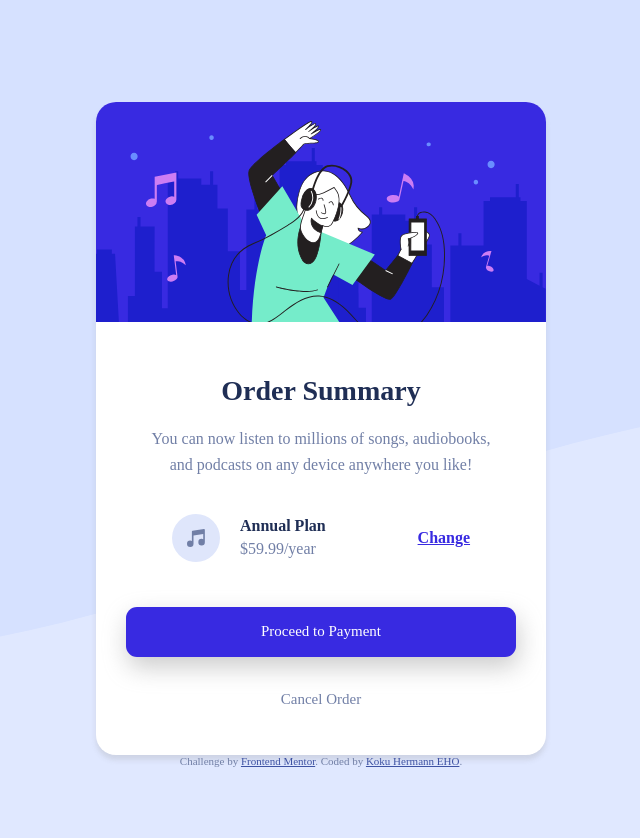
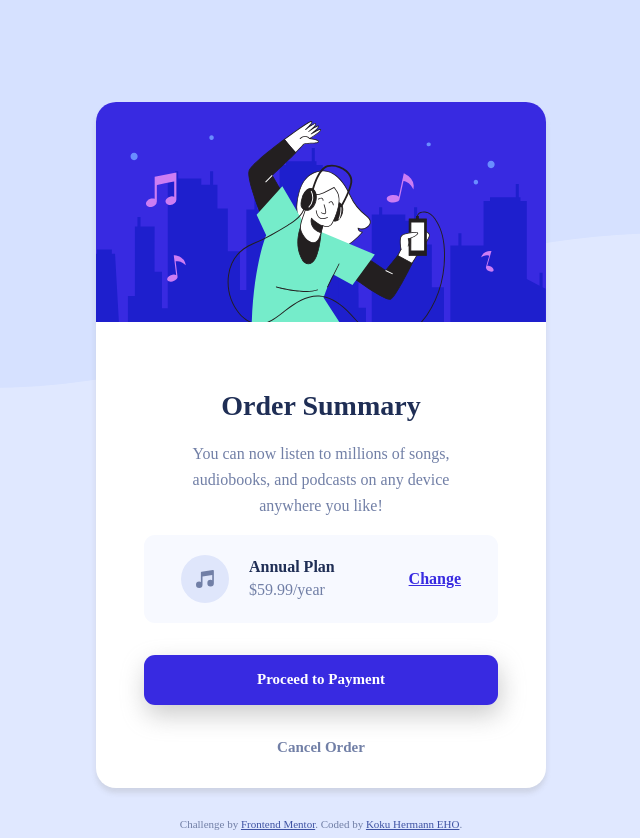
Before and after one commit to hermannleboss/fmoscm, a plain HTML site: page index.html in a window 1280 px wide. Shown: the whole page, without its empty margins (319-959 px from the left). Before the commit the page ends 800 px from the top, so only its background shows below. Drawn offline with Linux system fonts and the light colour scheme.

Commit message:
update of style

```diff
--- a/index.html
+++ b/index.html
@@ -25,7 +25,7 @@
         background-attachment: fixed;
         background-repeat: no-repeat;
         background-size: contain;
-        font-weight: medium;
+        font-weight: normal;
       }
       .attribution {
         font-size: 11px;
@@ -49,6 +49,7 @@
         top: 102px;
         margin: auto;
         margin-top: 102px;
+        margin-bottom: 30px;
         width: 450px;
         border-radius: 20px;
         box-shadow: 0px 5px 5px #9797973d;
@@ -58,20 +59,20 @@
       }
 
       .card-content {
-        padding: 48px;
+        padding: 45px 48px 15px;
       }
       h1 {
         font-size: 28px;
-        font-weight: black;
+        font-weight: bold;
       }
       h2 {
-        font-weight: black;
+        font-weight: bold;
         font-size: 16px;
         margin: 0;
         margin-bottom: 5px;
       }
       p {
-        font-weight: medium;
+        font-weight: normal;
         font-size: 16px;
         padding-left: 20px;
         padding-right: 20px;
@@ -85,7 +86,7 @@
         border-radius: 11px;
         text-decoration: none;
         font-size: 15px;
-        font-weight: black;
+        font-weight: bold;
         color: #717fa6;
       }
       .btn:hover {
@@ -111,6 +112,8 @@
 
       .pricing {
         padding: 20px 0 20px 0;
+        background-color: #F7F9FF;
+        border-radius: 11px;
       }
       .link {
         color: #382ae1;
@@ -128,12 +131,10 @@
       .plan {
         text-align: left;
       }
-      @media (min-width: 1440px) {
         .body-bg {
           background-image: url("images/pattern-background-desktop.svg");
         }
-      }
-      @media (max-width: 1440px) {
+      @media (max-width: 375px) {
         .body-bg {
           background-image: url("images/pattern-background-mobile.svg");
         }
@@ -158,8 +159,7 @@
     </style>
   </head>
   <body class="body-bg">
-    <!--<div id="hero"></div>-->
-    <div class="card card-sm">
+    <div role="main" class="card card-sm">
       <img src="images/illustration-hero.svg" alt="" class="card-image" />
       <div class="card-content">
         <h1 class="col-primary">Order Summary</h1>
@@ -181,7 +181,7 @@
             <a href="#" class="link">Change</a>
           </div>
         </div>
-        <div class="" style="margin-top: 25px">
+        <div class="" style="margin-top: 32px">
           <a class="btn btn-primary" href="#">Proceed to Payment</a>
           <br />
           <a class="btn" href="#">Cancel Order</a>
@@ -189,7 +189,7 @@
       </div>
     </div>
 
-    <div class="attribution">
+    <div role="attribution" class="attribution">
       Challenge by
       <a href="https://www.frontendmentor.io?ref=challenge" target="_blank"
         >Frontend Mentor</a
```
